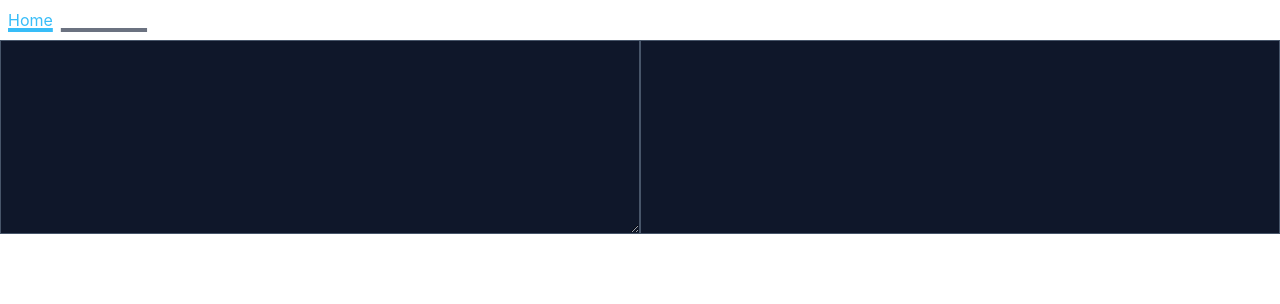
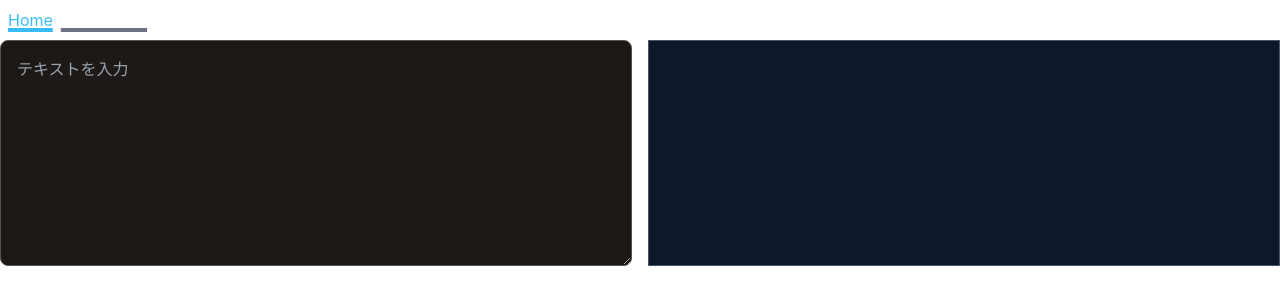
Before and after one commit to Spook-QuQ/transplit-next, a Next.js app: page / in a window 1280 px wide. Shown: the top 304 px of the page. Built offline with nearby package versions, Linux system fonts and the light colour scheme.

Commit message:
mini fix

```diff
--- a/src/components/MainTextarea.tsx
+++ b/src/components/MainTextarea.tsx
@@ -1,6 +1,8 @@
 import { SetStateAction, useState, useEffect } from 'react'
 import { useSelector, useDispatch } from 'react-redux'
 import * as resultModule from '@/store/modules/result'
+
+const waitTime: number = 1000 * 2
 
 type PropsType = {}
 const MainTextarea: React.FC<PropsType> = () => {
@@ -27,7 +29,7 @@ const MainTextarea: React.FC<PropsType> = () => {
           // dispatch(resultModule.toggleIsRequesting())
           dispatch(resultModule.requestTranslate())
           setIsTimingOut(false)
-        }, 1000 * 3),
+        }, waitTime),
       )
     } else {
       clearInterval(isTimingOut)
@@ -40,12 +42,15 @@ const MainTextarea: React.FC<PropsType> = () => {
 
   return (
     <textarea
+      placeholder='テキストを入力'
       rows={8}
       className='
         resize-auto
-        bg-slate-900
+        bg-stone-900
         border
-        border-slate-600
+        border-stone-600
+        rounded-lg
+        p-4
       '
       value={inputValue}
       onChange={onChangeHandler}
--- a/src/pages/index.tsx
+++ b/src/pages/index.tsx
@@ -13,7 +13,7 @@ export default function Home() {
         <link rel='icon' href='/favicon.ico' />
       </Head>
       <main>
-        <div className='grid grid-cols-2'>
+        <div className='grid grid-cols-2 gap-4'>
           <MainTextArea />
           <DisplayArea />
         </div>
```
